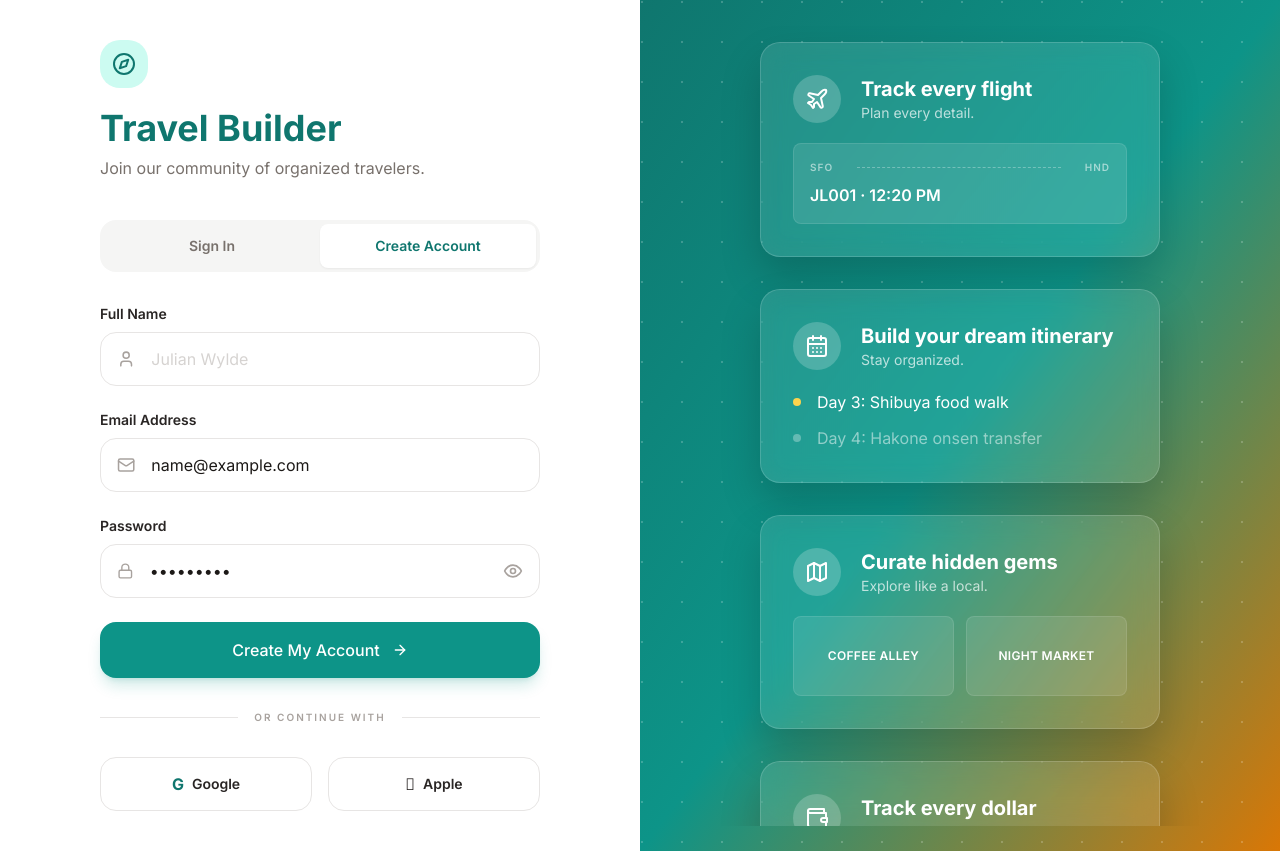
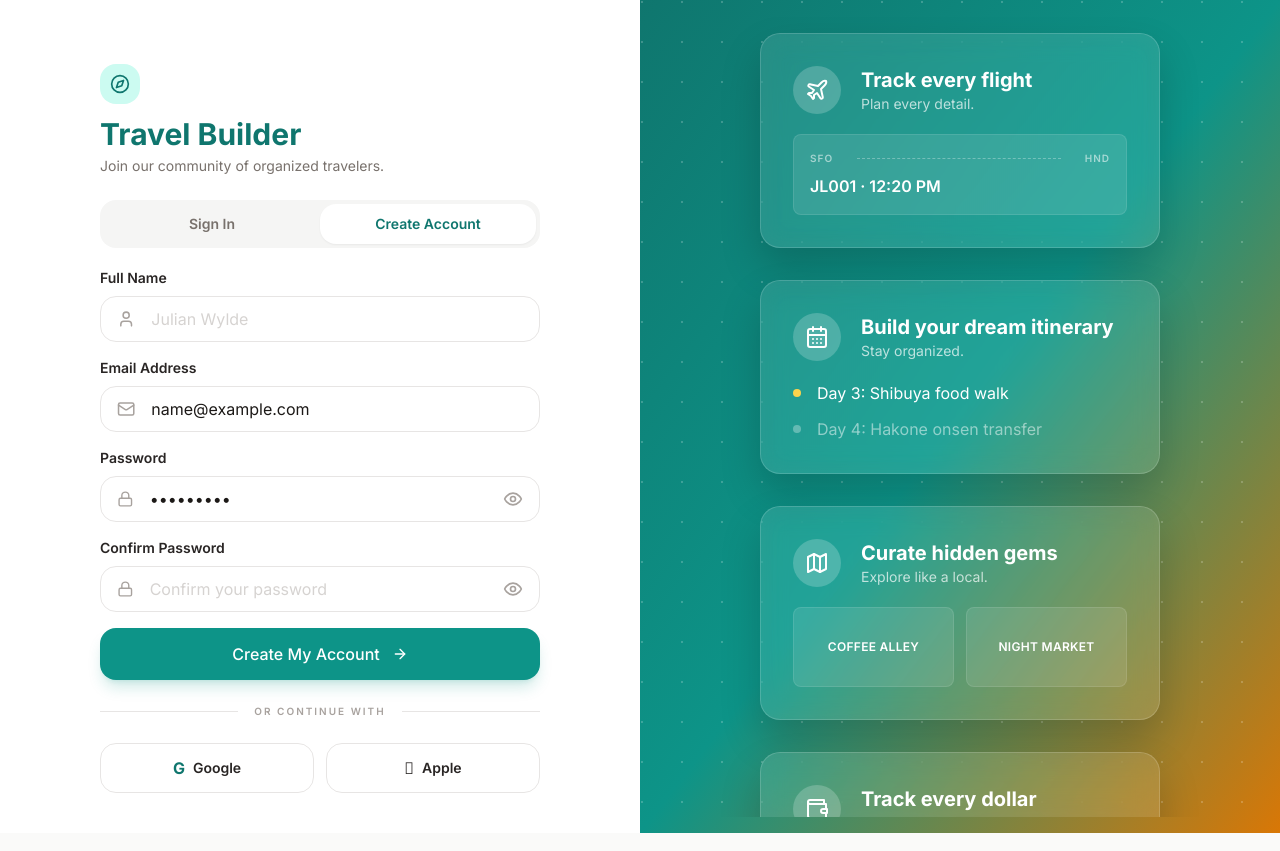
Before and after one commit to andrewniscool/travel-planner, a React (Vite) app: page /sign-in in a window 1280 px wide. Both pictures are taken after typing "name@example.com", "Sample123" into the empty fields and a click on the button "Create Account". Built offline with nearby package versions, Linux system fonts and the light colour scheme; no server answers.

Commit message:
tweaked ui of sign in page

```diff
--- a/src/index.css
+++ b/src/index.css
@@ -39,6 +39,10 @@
     border: 1px solid rgb(255 255 255 / 0.16);
     box-shadow: 0 20px 40px rgb(0 0 0 / 0.18);
   }
+  .auth-mode-swap {
+    animation: authModeSwap 140ms ease-out both;
+    will-change: filter, opacity, transform;
+  }
 }
 
 @layer utilities {
@@ -67,8 +71,24 @@
   }
 }
 
+@keyframes authModeSwap {
+  0% {
+    filter: blur(5px);
+    opacity: 0.6;
+    transform: translateY(2px);
+  }
+  100% {
+    filter: blur(0);
+    opacity: 1;
+    transform: translateY(0);
+  }
+}
+
 @media (prefers-reduced-motion: reduce) {
   .auth-feature-scroll {
     animation: none;
   }
+  .auth-mode-swap {
+    animation: none;
+  }
 }
--- a/src/pages/SignIn.tsx
+++ b/src/pages/SignIn.tsx
@@ -98,7 +98,9 @@ const SignIn: React.FC = () => {
   const [fullName, setFullName] = useState('');
   const [email, setEmail] = useState('');
   const [password, setPassword] = useState('');
+  const [confirmPassword, setConfirmPassword] = useState('');
   const [showPassword, setShowPassword] = useState(false);
+  const [showConfirmPassword, setShowConfirmPassword] = useState(false);
   const [error, setError] = useState<string | null>(null);
   const [status, setStatus] = useState<string | null>(null);
   const [isSubmitting, setIsSubmitting] = useState(false);
@@ -123,6 +125,11 @@ const SignIn: React.FC = () => {
 
     if (!email.trim() || !password) {
       setError('Email and password are required.');
+      return;
+    }
+
+    if (isSignUp && password !== confirmPassword) {
+      setError('Passwords do not match.');
       return;
     }
 
@@ -151,30 +158,37 @@ const SignIn: React.FC = () => {
 
   return (
     <div className="flex min-h-screen flex-col bg-neutral-50 text-neutral-900 lg:flex-row">
-      <main className="relative z-10 flex min-h-screen w-full items-center justify-center bg-white px-6 py-10 sm:px-8 lg:w-1/2 lg:px-16 xl:px-24">
-        <div className="w-full max-w-[440px] animate-fade-in">
-          <div className="mb-10">
-            <div className="mb-5 flex h-12 w-12 items-center justify-center rounded-2xl bg-primary-100">
-              <Compass className="h-6 w-6 text-primary-700" />
+      <main className="relative z-10 flex min-h-screen w-full items-start justify-center bg-white px-6 pb-8 pt-[10vh] sm:px-8 lg:w-1/2 lg:px-16 lg:pb-10 lg:pt-[8vh] xl:px-24">
+        <div className="flex w-full max-w-[440px] flex-col justify-start animate-fade-in">
+          <div className="mb-6">
+            <div className="mb-3 flex h-10 w-10 items-center justify-center rounded-xl bg-primary-100">
+              <Compass className="h-5 w-5 text-primary-700" />
             </div>
-            <h1 className="text-4xl font-bold tracking-normal text-primary-700">
+            <h1 className="text-3xl font-bold tracking-normal text-primary-700">
               Travel Builder
             </h1>
-            <p className="mt-2 text-base text-neutral-500">
+            <p className="mt-1 text-sm text-neutral-500">
               {isSignUp
                 ? 'Join our community of organized travelers.'
                 : 'Begin your next curated journey.'}
             </p>
           </div>
 
-          <div className="mb-8 flex rounded-xl bg-neutral-100 p-1">
+          <div className="relative mb-5 grid grid-cols-2 rounded-xl bg-neutral-100 p-1">
+            <div
+              className={[
+                'absolute bottom-1 left-1 top-1 w-[calc(50%-0.25rem)] rounded-xl bg-white shadow-sm transition-transform duration-300 ease-out',
+                isSignUp ? 'translate-x-full' : 'translate-x-0',
+              ].join(' ')}
+              aria-hidden="true"
+            />
             <button
               type="button"
               onClick={() => updateMode('sign-in')}
               className={[
-                'flex-1 rounded-lg px-3 py-3 text-sm font-semibold transition-all duration-300',
+                'relative z-10 rounded-xl px-3 py-2.5 text-sm font-semibold transition-colors duration-300',
                 !isSignUp
-                  ? 'bg-white text-primary-700 shadow-sm'
+                  ? 'text-primary-700'
                   : 'text-neutral-500 hover:text-neutral-800',
               ].join(' ')}
             >
@@ -184,9 +198,9 @@ const SignIn: React.FC = () => {
               type="button"
               onClick={() => updateMode('sign-up')}
               className={[
-                'flex-1 rounded-lg px-3 py-3 text-sm font-semibold transition-all duration-300',
+                'relative z-10 rounded-xl px-3 py-2.5 text-sm font-semibold transition-colors duration-300',
                 isSignUp
-                  ? 'bg-white text-primary-700 shadow-sm'
+                  ? 'text-primary-700'
                   : 'text-neutral-500 hover:text-neutral-800',
               ].join(' ')}
             >
@@ -194,16 +208,18 @@ const SignIn: React.FC = () => {
             </button>
           </div>
 
+          {(!isConfigured || error || status) && (
+            <div className="mb-4">
               {!isConfigured && (
-            <div className="mb-5 rounded-xl border border-warning-100 bg-warning-50 p-3 text-sm text-warning-700">
+                <div className="rounded-xl border border-warning-100 bg-warning-50 p-3 text-sm text-warning-700">
                   Supabase env vars are missing, so auth is disabled.
                 </div>
               )}
 
-          {(error || status) && (
+              {isConfigured && (error || status) && (
                 <div
                   className={[
-                'mb-5 rounded-xl border p-3 text-sm',
+                    'rounded-xl border p-3 text-sm',
                     error
                       ? 'border-error-100 bg-error-50 text-error-600'
                       : 'border-success-100 bg-success-50 text-success-600',
@@ -212,8 +228,14 @@ const SignIn: React.FC = () => {
                   {error || status}
                 </div>
               )}
+            </div>
+          )}
 
-          <form className="space-y-6" onSubmit={handleSubmit}>
+          <div key={mode} className="auth-mode-swap">
+            <form
+              className="flex flex-col gap-4"
+              onSubmit={handleSubmit}
+            >
               {isSignUp && (
                 <label className="block">
                   <span className="mb-2 block text-sm font-semibold text-neutral-800">
@@ -224,7 +246,7 @@ const SignIn: React.FC = () => {
                     <input
                       value={fullName}
                       onChange={(event) => setFullName(event.target.value)}
-                    className="w-full border-none bg-transparent px-4 py-3.5 text-base text-neutral-900 placeholder:text-neutral-300 focus:outline-none focus:ring-0"
+                      className="w-full border-none bg-transparent px-4 py-2.5 text-base text-neutral-900 placeholder:text-neutral-300 focus:outline-none focus:ring-0"
                       placeholder="Julian Wylde"
                       type="text"
                     />
@@ -241,7 +263,7 @@ const SignIn: React.FC = () => {
                   <input
                     value={email}
                     onChange={(event) => setEmail(event.target.value)}
-                  className="w-full border-none bg-transparent px-4 py-3.5 text-base text-neutral-900 placeholder:text-neutral-300 focus:outline-none focus:ring-0"
+                    className="w-full border-none bg-transparent px-4 py-2.5 text-base text-neutral-900 placeholder:text-neutral-300 focus:outline-none focus:ring-0"
                     placeholder="explorer@travelbuilder.com"
                     type="email"
                   />
@@ -267,7 +289,7 @@ const SignIn: React.FC = () => {
                   <input
                     value={password}
                     onChange={(event) => setPassword(event.target.value)}
-                  className="w-full border-none bg-transparent px-4 py-3.5 text-base text-neutral-900 placeholder:text-neutral-300 focus:outline-none focus:ring-0"
+                    className="w-full border-none bg-transparent px-4 py-2.5 text-base text-neutral-900 placeholder:text-neutral-300 focus:outline-none focus:ring-0"
                     placeholder="Enter your password"
                     type={showPassword ? 'text' : 'password'}
                   />
@@ -286,11 +308,49 @@ const SignIn: React.FC = () => {
                 </div>
               </label>
 
+              {isSignUp && (
+                <label className="block">
+                  <span className="mb-2 block text-sm font-semibold text-neutral-800">
+                    Confirm Password
+                  </span>
+                  <div className="group flex items-center rounded-xl border border-neutral-200 bg-white transition-all focus-within:border-primary-600 focus-within:ring-4 focus-within:ring-primary-100">
+                    <Lock className="ml-4 h-5 w-5 text-neutral-400 transition-colors group-focus-within:text-primary-600" />
+                    <input
+                      value={confirmPassword}
+                      onChange={(event) =>
+                        setConfirmPassword(event.target.value)
+                      }
+                      className="w-full border-none bg-transparent px-4 py-2.5 text-base text-neutral-900 placeholder:text-neutral-300 focus:outline-none focus:ring-0"
+                      placeholder="Confirm your password"
+                      type={showConfirmPassword ? 'text' : 'password'}
+                    />
+                    <button
+                      type="button"
+                      onClick={() =>
+                        setShowConfirmPassword((visible) => !visible)
+                      }
+                      className="mr-4 text-neutral-400 transition-colors hover:text-primary-700"
+                      aria-label={
+                        showConfirmPassword
+                          ? 'Hide confirm password'
+                          : 'Show confirm password'
+                      }
+                    >
+                      {showConfirmPassword ? (
+                        <EyeOff className="h-5 w-5" />
+                      ) : (
+                        <Eye className="h-5 w-5" />
+                      )}
+                    </button>
+                  </div>
+                </label>
+              )}
+
               <Button
                 type="submit"
                 variant="primary"
                 size="lg"
-              className="w-full gap-3 py-4 shadow-lg shadow-primary-600/20 active:scale-[0.98]"
+                className="w-full gap-3 py-3.5 shadow-lg shadow-primary-600/20 active:scale-[0.98]"
                 disabled={isSubmitting || !isConfigured}
               >
                 {isSubmitting
@@ -311,23 +371,24 @@ const SignIn: React.FC = () => {
                 <div className="h-px flex-1 bg-neutral-200" />
               </div>
 
-            <div className="grid grid-cols-2 gap-4">
+              <div className="grid grid-cols-2 gap-3">
                 <button
                   type="button"
-                className="flex items-center justify-center gap-2 rounded-xl border border-neutral-200 py-3.5 text-sm font-semibold text-neutral-800 transition-colors hover:bg-neutral-50"
+                  className="flex items-center justify-center gap-2 rounded-xl border border-neutral-200 py-3 text-sm font-semibold text-neutral-800 transition-colors hover:bg-neutral-50"
                 >
                   <span className="text-base font-bold text-primary-700">G</span>
                   Google
                 </button>
                 <button
                   type="button"
-                className="flex items-center justify-center gap-2 rounded-xl border border-neutral-200 py-3.5 text-sm font-semibold text-neutral-800 transition-colors hover:bg-neutral-50"
+                  className="flex items-center justify-center gap-2 rounded-xl border border-neutral-200 py-3 text-sm font-semibold text-neutral-800 transition-colors hover:bg-neutral-50"
                 >
                   <span className="text-base font-bold"></span>
                   Apple
                 </button>
               </div>
             </form>
+          </div>
         </div>
       </main>
 
```
Lines whose indentation alone changed are shown as unchanged.
